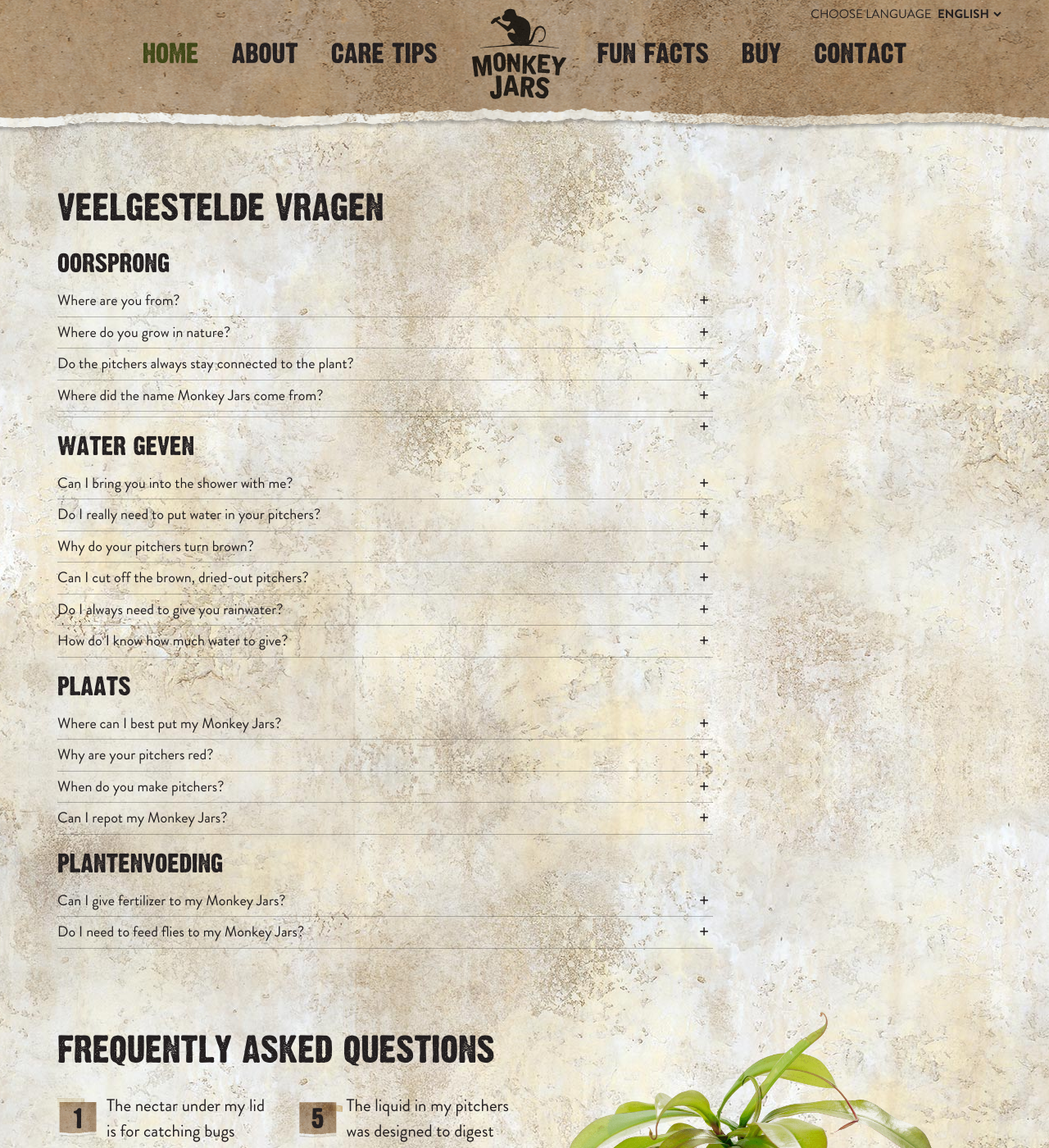
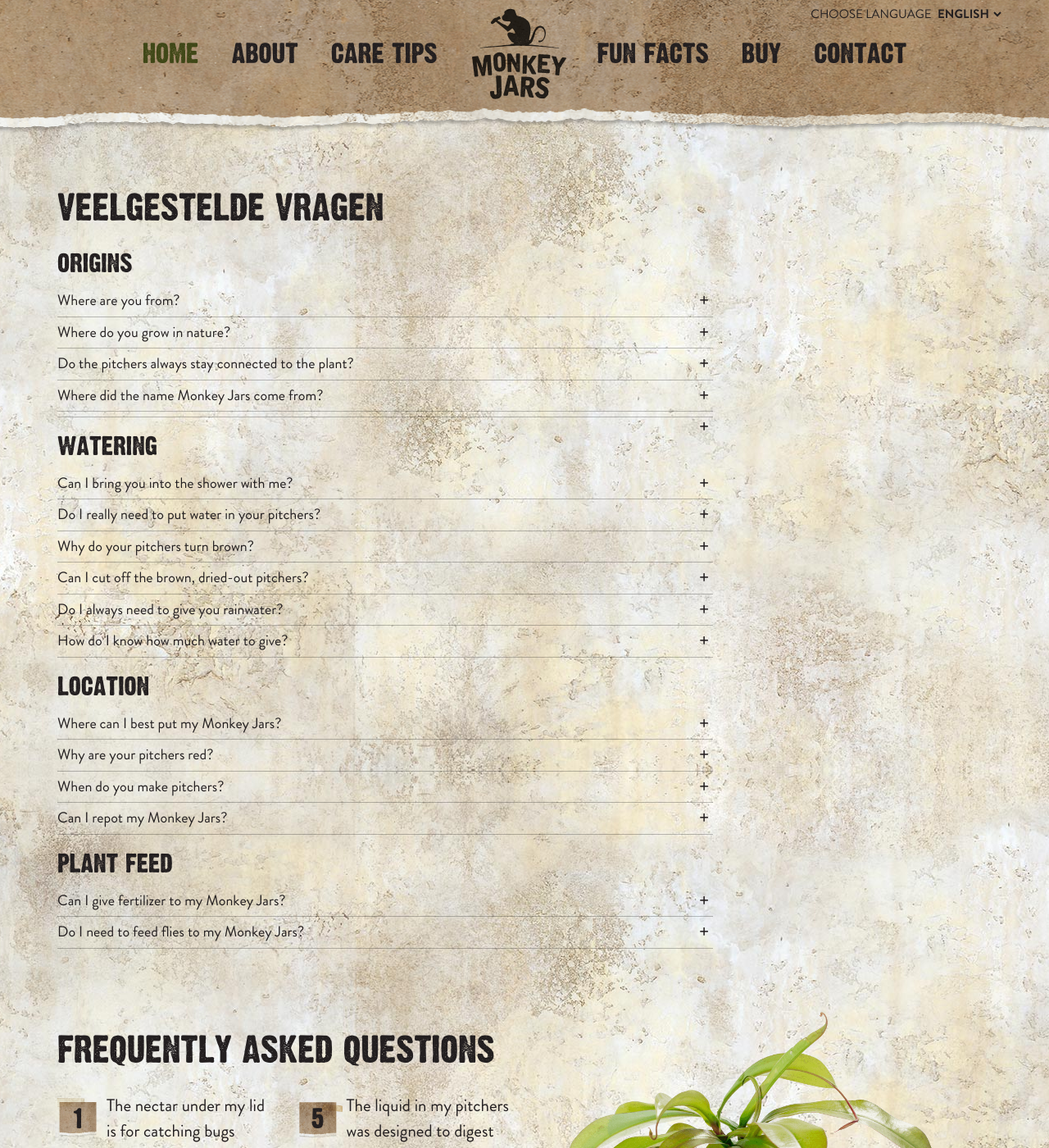
Before and after one commit to xuantiep/monkeyjars_en, a Jekyll site: the page built from funfacts/index.md, in a window 1280 px wide and 1400 px high. Shown: the whole window at 82% size. Built offline with Jekyll 4.4.1, drawn with Linux system fonts in a browser that asks for light colours.

Commit message:
Update Guus

```diff
--- a/_includes/contactinfo.html
+++ b/_includes/contactinfo.html
@@ -3,5 +3,6 @@
 Aalsmeerderweg 669	<br />
 11435 EK, Rijsenhout	<br />
 (+31) 0297 - 322 641<br />
+The Netherlands <br />
 <a href="mailto:jmplants@jmplants.nl" target="_blank">jmplants@jmplants.nl</a><br />
 <a href="http://www.jmplants.nl" target="_blank">www.jmplants.nl</a></div>
--- a/_layouts/weetjes.html
+++ b/_layouts/weetjes.html
@@ -13,13 +13,13 @@
       <div id="faq" class="light">
         <div class="container  text-left">
           <h2 class="post-title">Veelgestelde Vragen</h2>
-          <h3>Oorsprong</h3>
+          <h3>Origins</h3>
           {% include accordion.html content= page.oorsprong  title="Oorsprong" %}
-          <h3>Water geven</h3>
+          <h3>Watering</h3>
           {% include accordion.html content= page.water_geven  title="Water geven" %}
-          <h3>Plaats</h3>
+          <h3>Location</h3>
           {% include accordion.html content= page.plaats  title="Plaats" %}
-          <h3>Plantenvoeding</h3>
+          <h3>Plant feed</h3>
           {% include accordion.html content= page.plantenvoeding  title="Plantenvoeding" %}
         </div>
       </div>
```
